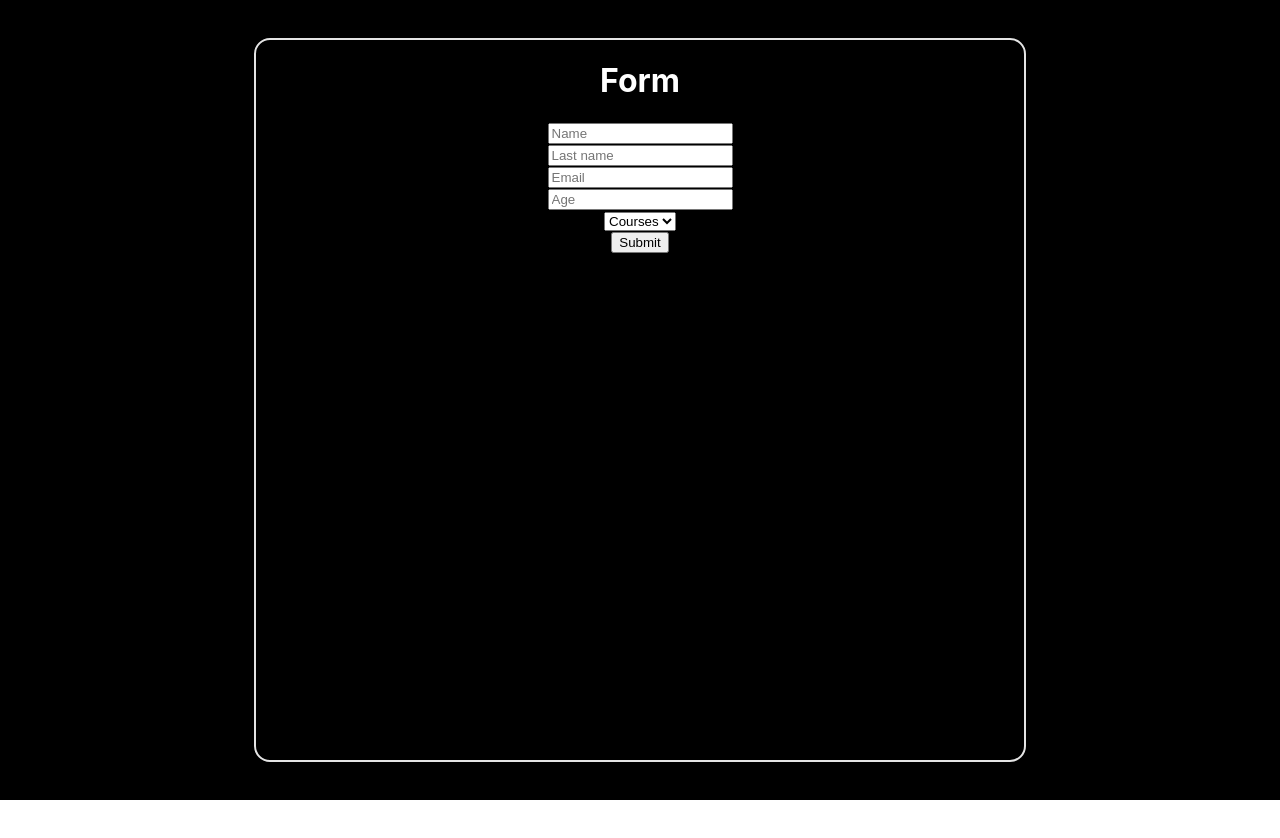
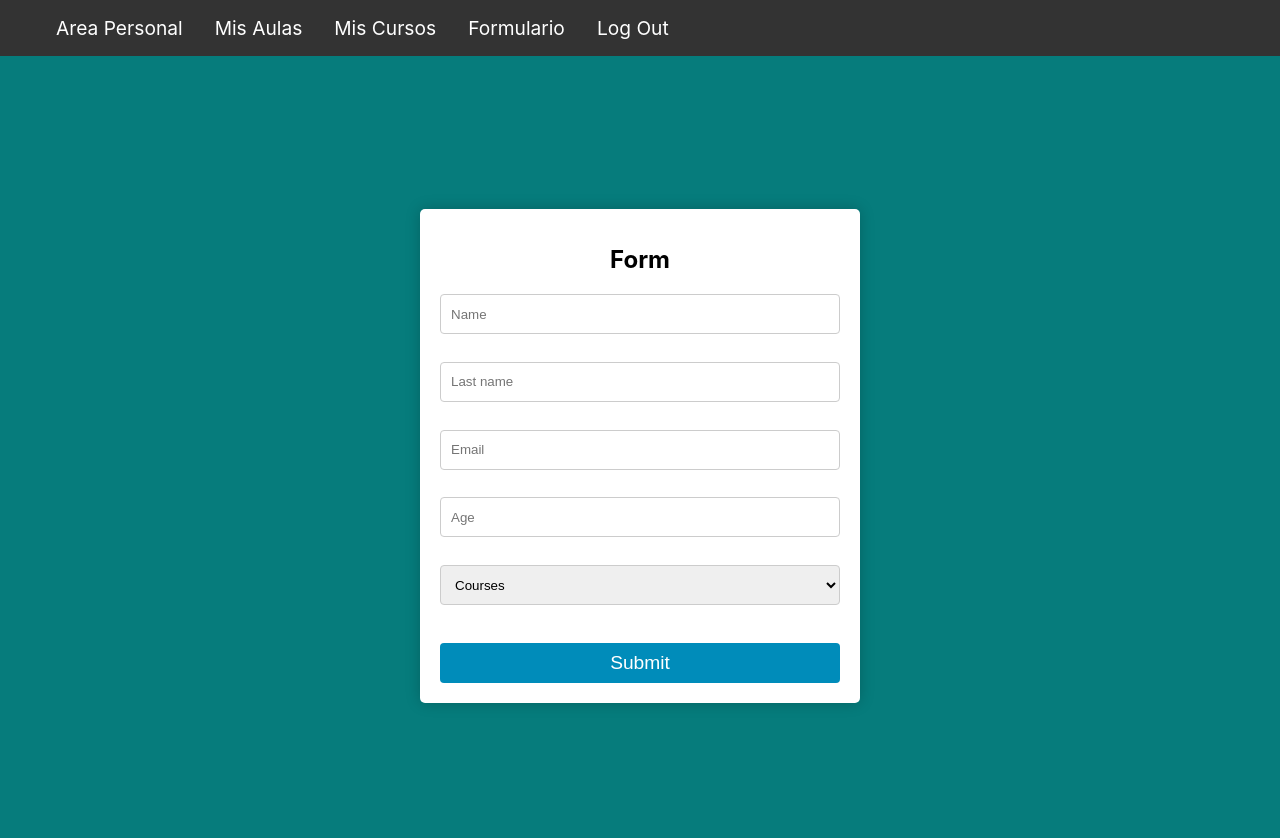
Before and after one commit to jjpicante/PF-Henry-Plataforma-Educativa, a React (Create React App) app in the folder Front/: page /form in a window 1280 px wide. Shown: the top 838 px of the page. Before the commit the page ends 800 px from the top, so only its background shows below. Built offline with nearby package versions, Linux system fonts and the light colour scheme.

Commit message:
cambios en el estilo del from y agregado a la nav

```diff
--- a/Front/src/Components/Forms/form.css
+++ b/Front/src/Components/Forms/form.css
@@ -1,30 +1,58 @@
 .Main {
-  height: 100vh;
-  width: 100vw;
-  margin: 0px;
-  overflow: hidden;
   display: flex;
   justify-content: center;
   align-items: center;
-  background-color: black;
+  height: 100vh;
+  background-color: rgb(6, 124, 124);
 }
 
 .formBox {
-  border-radius: 2vh;
-  height: 90vh;
-  width: 60vw;
-  background-color: #000000;
-  border: 2px solid #e5e5e5;
-  display: flex;
-  flex-direction: column;
-  align-items: center;
+  background-color: #fff;
+  border-radius: 5px;
+  box-shadow: 0px 0px 15px rgba(0, 0, 0, 0.2);
+  padding: 20px;
+  width: 400px;
 }
 
 .formTitle {
+  font-size: 1.5rem;
+  margin-bottom: 20px;
+  text-align: center;
+}
+
+form {
+  display: flex;
+  flex-direction: column;
+}
+
+input[type="text"], select {
+  border: 1px solid #ccc;
+  border-radius: 4px;
+  box-sizing: border-box;
+  height: 40px;
+  margin-bottom: 10px;
+  padding: 10px;
+  width: 100%;
+}
+
+select {
+  cursor: pointer;
+}
+
+input[type="submit"] {
+  background-color: #008CBA;
+  border: none;
+  border-radius: 4px;
   color: white;
+  cursor: pointer;
+  height: 40px;
+  font-size: 1.2rem;
+  margin-top: 10px;
+  width: 100%;
 }
 
 .errorText {
-  margin: 0;
-  color: white;
+  color: red;
+  font-size: 0.8rem;
+  margin-bottom: 5px;
 }
--- a/Front/src/Components/Forms/forms.jsx
+++ b/Front/src/Components/Forms/forms.jsx
@@ -2,6 +2,7 @@ import "./form.css";
 
 import { useState } from "react";
 import { validate, validateSubmit } from "./validations";
+import Navbar from "../NavBar/navBar";
 
 function Form() {
   //Estados
@@ -56,6 +57,7 @@ function Form() {
 
   return (
     <>
+    <Navbar></Navbar>
       <div className="Main">
         <div className="formBox">
           <h1 className="formTitle">Form</h1>
@@ -100,6 +102,9 @@ function Form() {
                 <option value="1ero">1ero</option>
                 <option value="2do">2do</option>
                 <option value="3ero">3ero</option>
+                <option value="4to">4to</option>
+                <option value="5to">5to</option>
+                <option value="6to">6to</option>
               </select>
             </div>
             <p className="errorText">{errorMessage.course}</p>
--- a/Front/src/Components/NavBar/navBar.jsx
+++ b/Front/src/Components/NavBar/navBar.jsx
@@ -16,9 +16,10 @@ function Navbar() {
     <nav>
       <div className="nav-container">
         <ul>
-          <li><Link to="/">Home</Link></li>
+          <li><Link to="/Home">Area Personal</Link></li>
           <li><Link to="/Aulas">Mis Aulas</Link></li>
           <li><Link to="/Cursos">Mis Cursos</Link></li>
+          <li><Link to="/form">Formulario</Link></li>
           <li><Link to="/" onClick={handleLogout}>Log Out</Link></li>
         </ul>
       </div>
```
